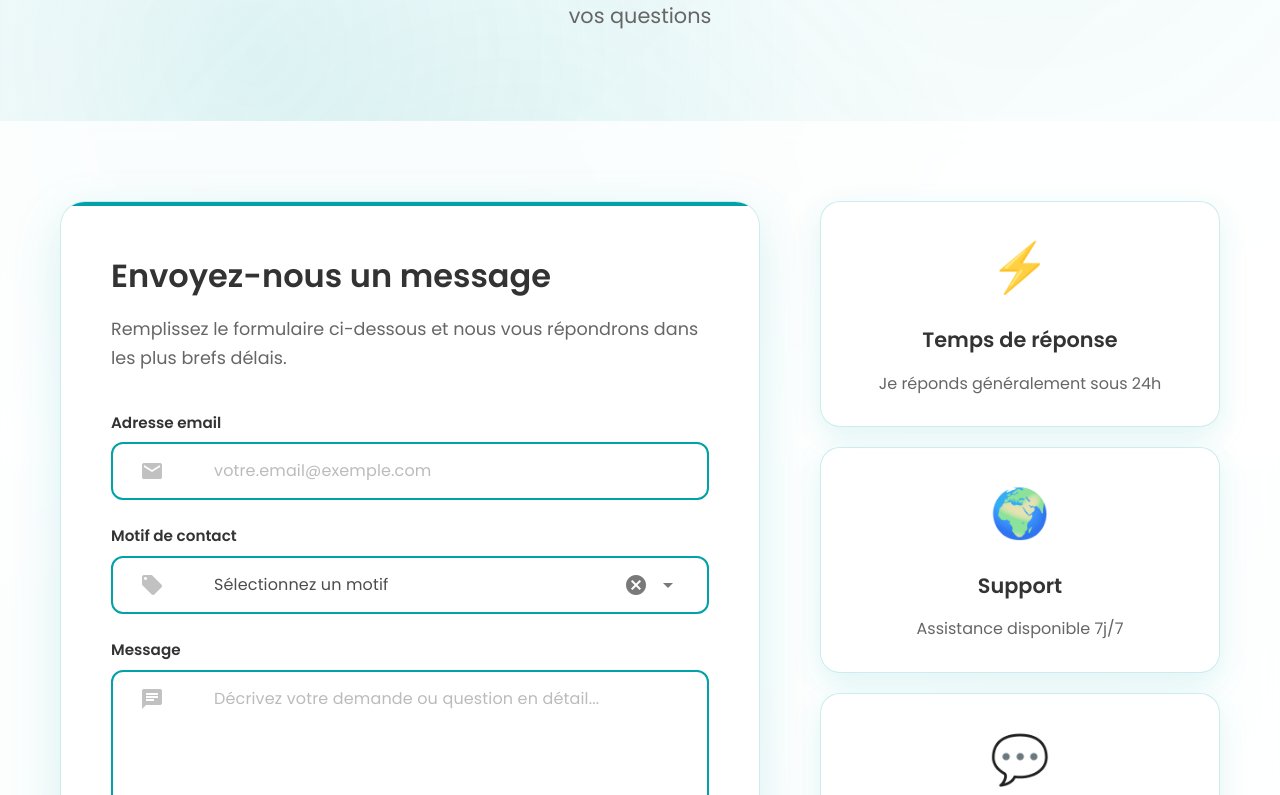
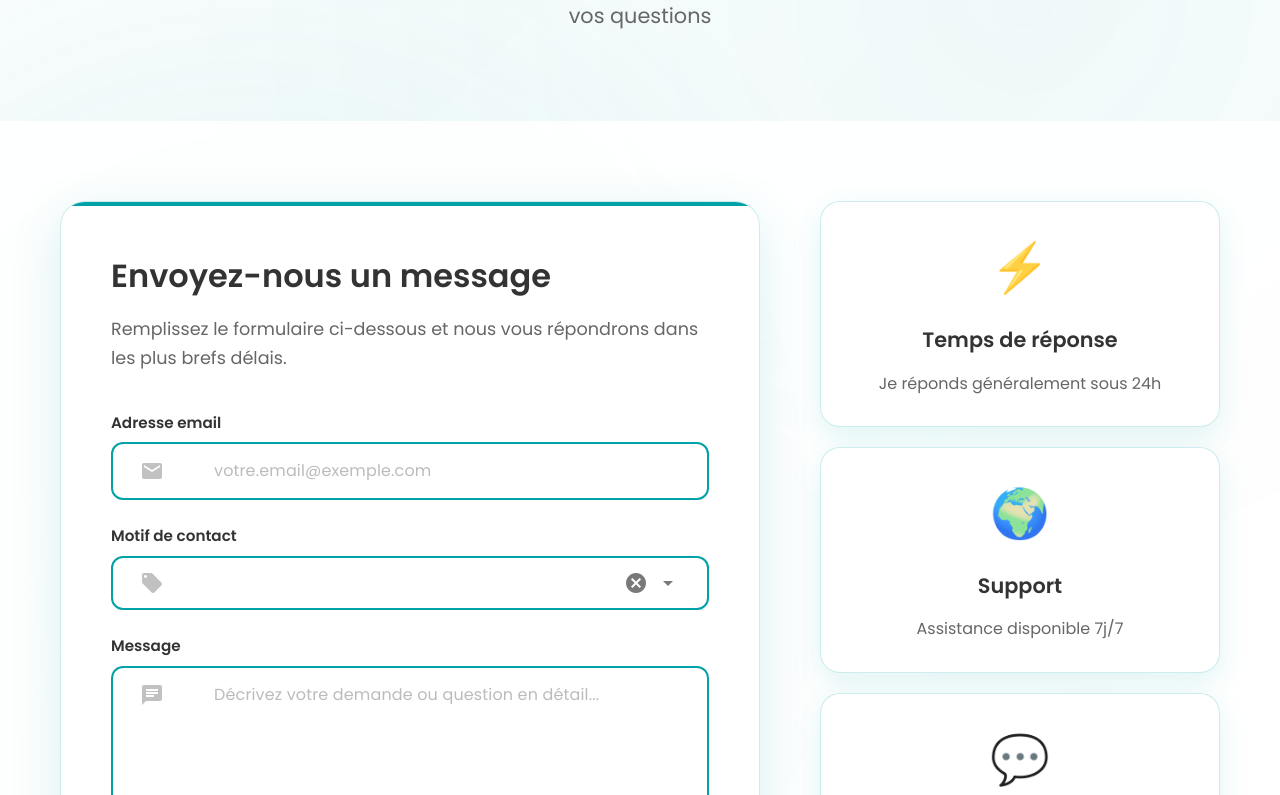
Before and after one commit to SammyMERAZGA/build-and-baraka-vitrine, a Vue app: page /contact in a window 1280 px wide. Shown: the part 345-1140 px from the top of the page. Built offline with nearby package versions, Linux system fonts and the light colour scheme; a small style sheet from the web is missing.

Commit message:
[Fix] - Remove problematic CSS properties (backdrop-filter, background-attachment) and disabled select option to fix production display

```diff
--- a/src/views/ContactPage.vue
+++ b/src/views/ContactPage.vue
@@ -176,7 +176,6 @@ const formData = ref({
 
 // Subject options for select
 const subjectOptions = computed(() => [
-  { title: t("contact.subjectPlaceholder"), value: "", disabled: true },
   { title: t("contact.subjects.general_feedback"), value: "GENERAL_FEEDBACK" },
   { title: t("contact.subjects.suggestion"), value: "SUGGESTION" },
   { title: t("contact.subjects.bug_report"), value: "BUG_REPORT" },
@@ -308,8 +307,6 @@ const submitContactForm = async () => {
     radial-gradient(circle at 80% 20%, rgba(0, 161, 167, 0.05) 0%, transparent 50%),
     radial-gradient(circle at 40% 80%, rgba(0, 161, 167, 0.08) 0%, transparent 50%),
     linear-gradient(135deg, rgba(0, 161, 167, 0.02) 0%, transparent 100%);
-  background-attachment: fixed;
-  animation: backgroundFloat 25s ease-in-out infinite;
 }
 
 @keyframes backgroundFloat {
@@ -401,8 +398,7 @@ const submitContactForm = async () => {
   padding: 80px 20px;
   position: relative;
   z-index: 1;
-  background: rgba(255, 255, 255, 0.8);
-  backdrop-filter: blur(10px);
+  background: rgba(255, 255, 255, 0.9);
 }
 
 .contact-layout {
@@ -418,14 +414,13 @@ const submitContactForm = async () => {
 }
 
 .form-card {
-  background: rgba(255, 255, 255, 0.95);
+  background: rgba(255, 255, 255, 0.98);
   border-radius: 25px;
   padding: 50px;
   box-shadow: 0 15px 50px rgba(0, 161, 167, 0.15);
   border: 1px solid rgba(0, 161, 167, 0.2);
   position: relative;
   overflow: hidden;
-  backdrop-filter: blur(10px);
 }
 
 .form-card::before {
@@ -522,14 +517,13 @@ const submitContactForm = async () => {
 }
 
 .info-card {
-  background: rgba(255, 255, 255, 0.9);
+  background: rgba(255, 255, 255, 0.95);
   padding: 30px;
   border-radius: 20px;
   text-align: center;
   box-shadow: 0 10px 30px rgba(0, 161, 167, 0.12);
   border: 1px solid rgba(0, 161, 167, 0.2);
   transition: all 0.3s ease;
-  backdrop-filter: blur(8px);
 }
 
 .info-card:hover {
```
